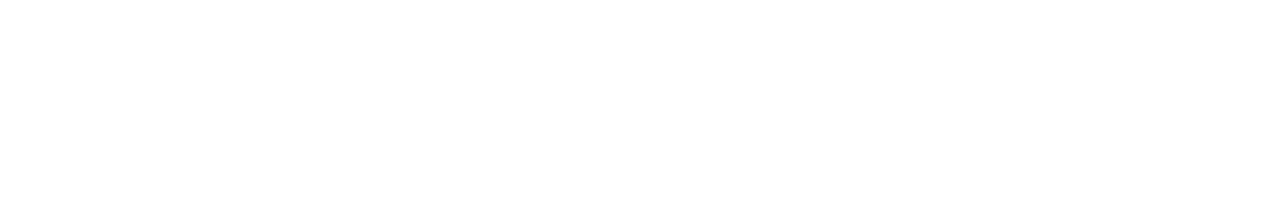
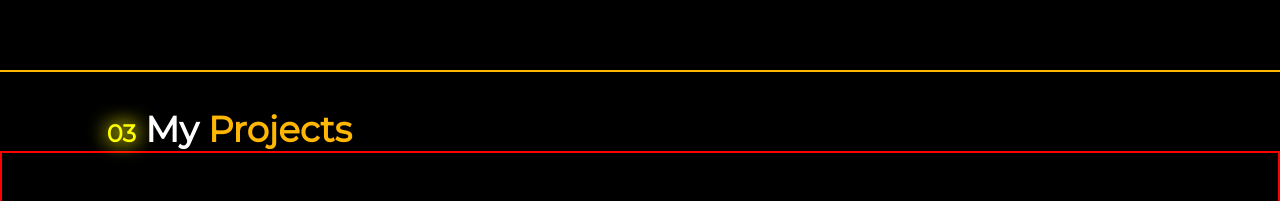
Before and after one commit to PkTheCoda/personal-portfolio, a React (Create React App) app: page / in a window 1280 px wide. Shown: the part 2951-3152 px from the top of the page. Before the commit the page ends 2941 px from the top, so only its background shows below. Built offline with nearby package versions, Linux system fonts and the light colour scheme.

Commit message:
Begun adding "projects" section of portfolio

```diff
--- a/src/App.css
+++ b/src/App.css
@@ -223,6 +223,8 @@
   grid-template-columns: 1fr 1fr 1fr;
   height:max-content;
   background-color: black;
+  padding: 0em 0em 5em 0em;
+
 }
 
 .skills--title {
@@ -309,3 +311,22 @@
   }
 
 }
+
+.projects--wrapper {
+  height:2000px;
+  background-color: black;
+  border: 2px solid red;
+  display:grid;
+  grid-template-rows: 1fr 1fr 1fr
+}
+
+.projects--title {
+  background-color: black;
+  color:white;
+  font-size:calc(10px + 2vw);
+  font-family:var(--primary-font);
+  width:100%;
+  padding: 1em 0em 0em 3em;
+  border-top: 2px solid rgb(255, 183, 3);
+
+}
--- a/src/App.js
+++ b/src/App.js
@@ -1,7 +1,8 @@
 import './App.css';
-import Introduction from './Introduction';
-import About from './About';
-import Skills from './Skills';
+import Introduction from './Components/Introduction';
+import About from './Components/About';
+import Skills from './Components/Skills';
+import Projects from './Components/Projects';
 
 function App() {
   return (
@@ -9,6 +10,7 @@
       <Introduction />
       <About />
       <Skills />
+      <Projects />
     </>
   );
 }
--- /dev/null
+++ b/src/Components/Projects.jsx
@@ -0,0 +1,14 @@
+import React from "react";
+
+function Projects() {
+    return (
+        <>
+            <h1 className="projects--title"> <span className="checkpoint-num">03</span> My <span className="tc">Projects</span></h1>
+            <section className="projects--wrapper">
+
+            </section>
+        </>
+    )
+}
+
+export default Projects
```
Also changed, not shown: src/Components/About.jsx (renamed from src/About.jsx), src/Components/Header.jsx (renamed from src/Header.jsx), src/Components/Introduction.jsx (renamed from src/Introduction.jsx), src/Components/Skills.jsx (renamed from src/Skills.jsx).
